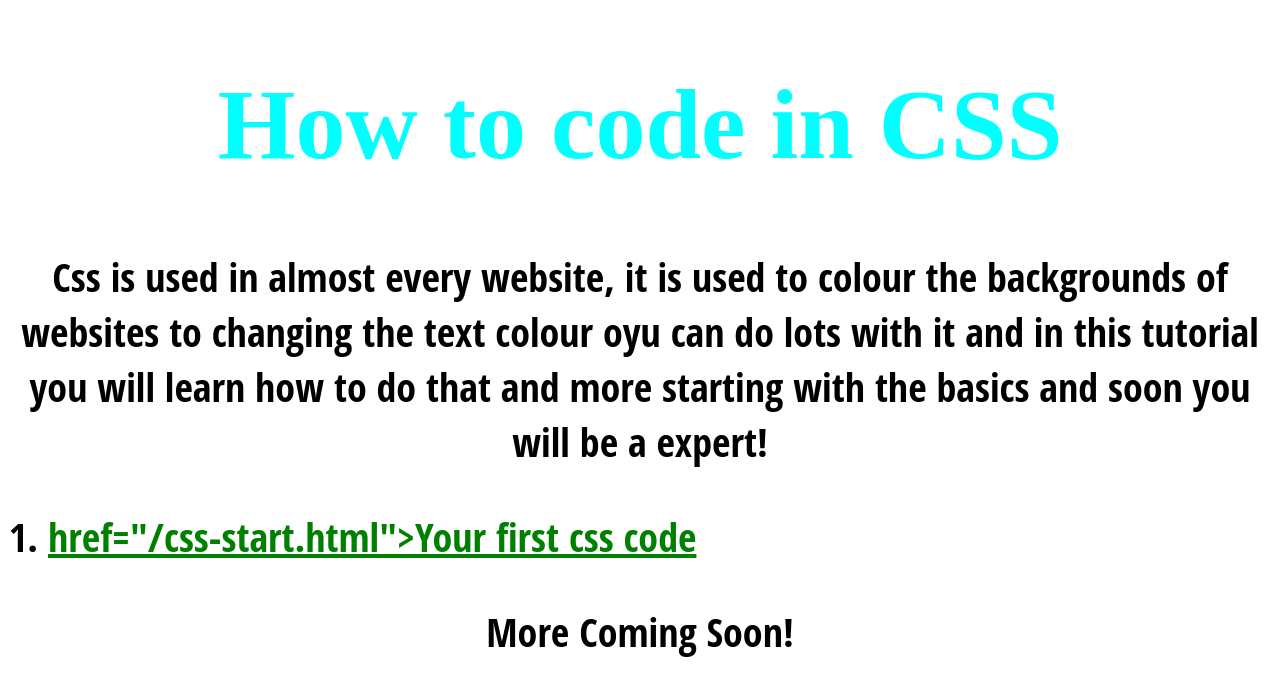
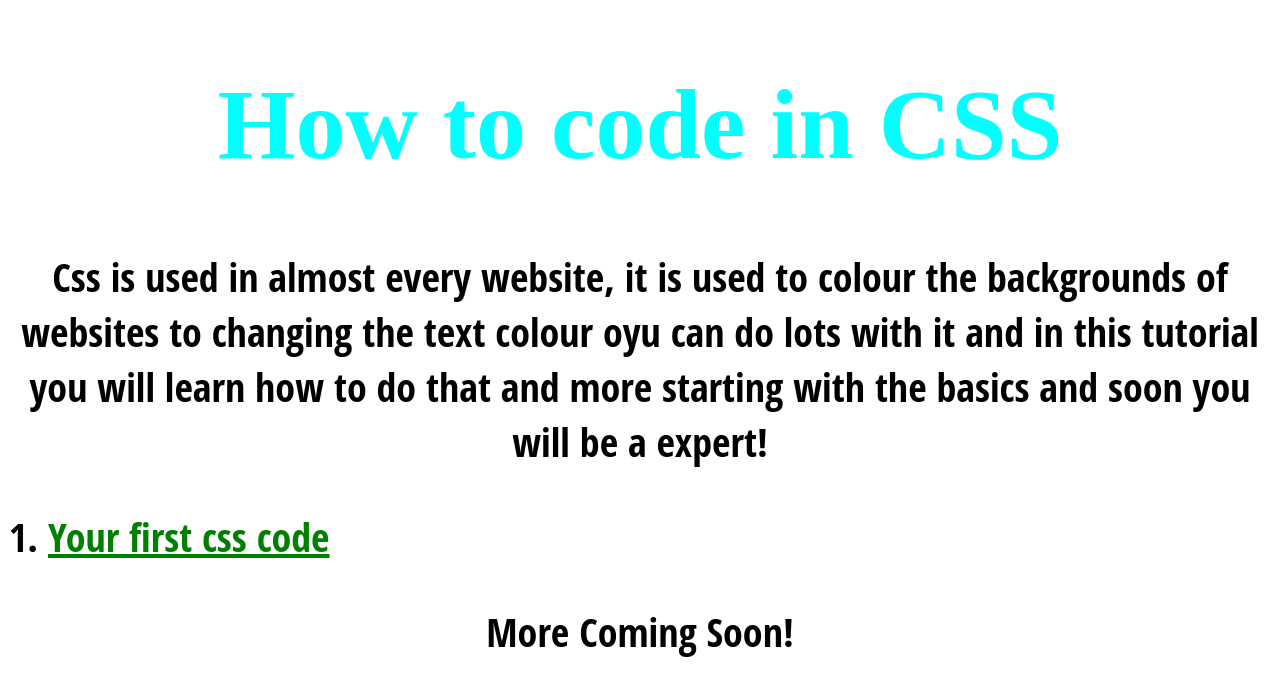
Before and after one commit to ostephagus/how-to-code.github.io, a Jekyll site: the page css-page.html, which Jekyll copies as it is, in a window 1280 px wide. Shown: the top 696 px of the page. Built offline with Jekyll 4.4.1, drawn with Linux system fonts in a browser that asks for light colours.

Commit message:
Update css-page.html

```diff
--- a/css-page.html
+++ b/css-page.html
@@ -15,7 +15,7 @@
     <h1>How to code in CSS</h1>
     <p>Css is used in almost every website, it is used to colour the backgrounds of websites to changing the text colour oyu can do lots with it and in this tutorial you will learn how to do that and more starting with the basics and soon you will be a expert!</p>
     <ol>
-      <li><a> href="/css-start.html">Your first css code</a></li>
+      <li><a href="/css-start.html">Your first css code</a></li>
 	</ol>
 	  <p>More Coming Soon!</p>
   </body>
```
